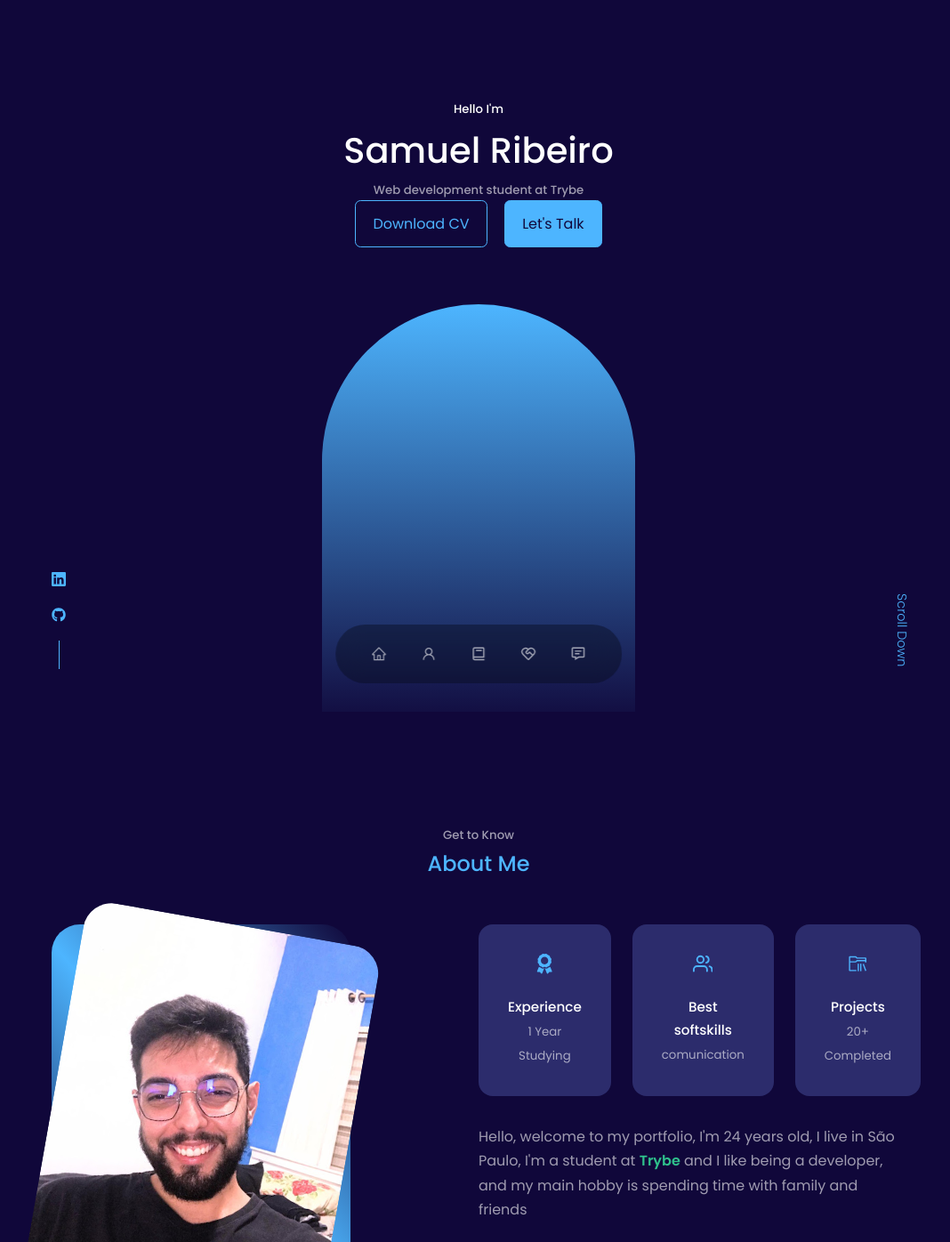
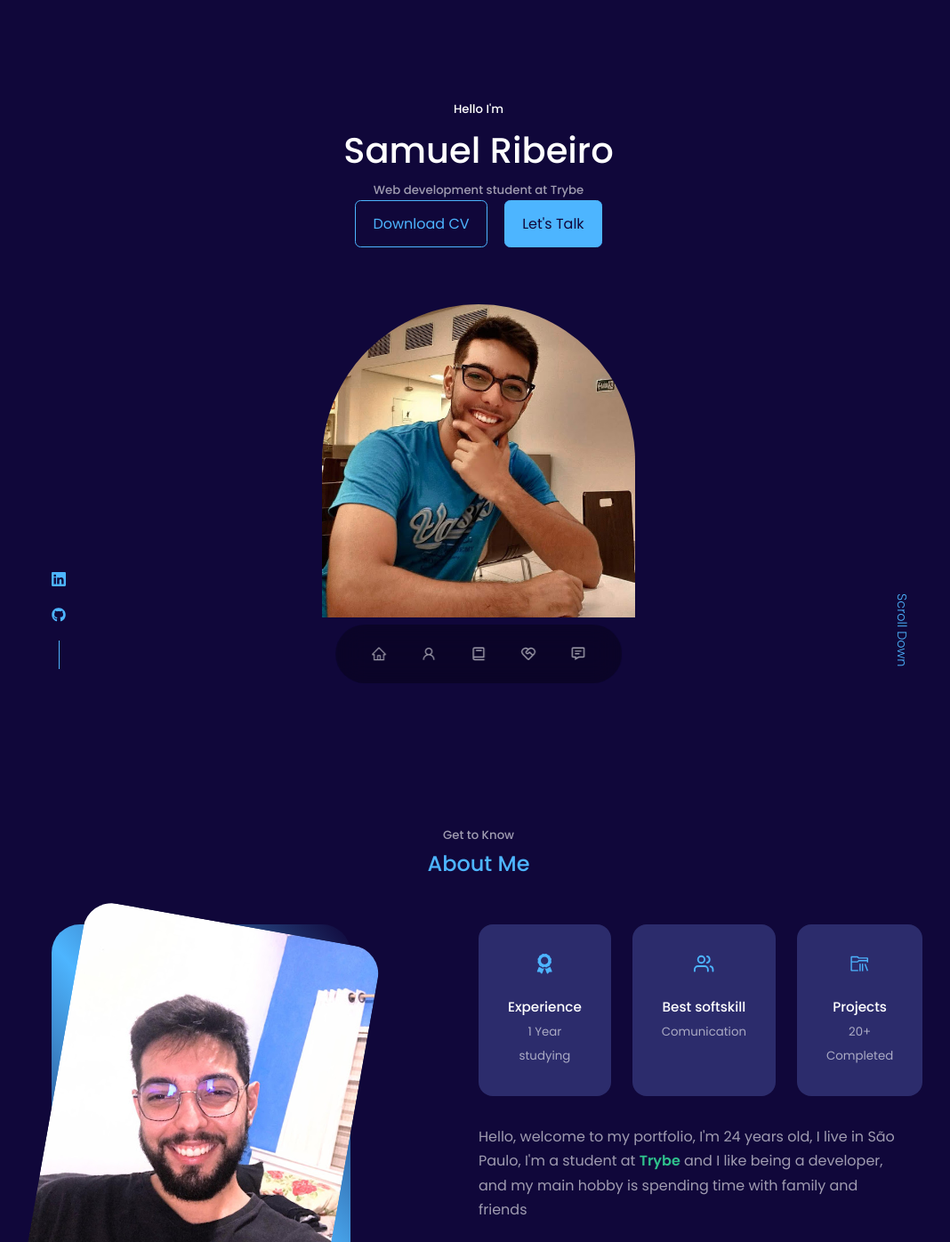
Before and after one commit to SamuelR499/my-portfolio, a React (Create React App) app: page / in a window 1280 px wide. Shown: the top 1396 px of the page at 89% size, without its empty margins (102-1170 px from the left). Built offline with nearby package versions, Linux system fonts and the light colour scheme; the HTML template or start-up script is replaced by a standard one.

Commit message:
refactor: minha imagem no header, e textos de about

```diff
--- a/src/components/about/About.jsx
+++ b/src/components/about/About.jsx
@@ -23,12 +23,12 @@ const About = () => {
               <article className="about_card">
                 <FaAward className="about_icon"/>
                 <h5>Experience</h5>
-                <small>1 Year Studying</small>
+                <small>1 Year studying</small>
               </article>
               <article className="about_card">
                 <FiUsers className="about_icon"/>
-                <h5>Best softskills</h5>
-                <small>comunication</small>
+                <h5>Best softskill</h5>
+                <small>Comunication</small>
               </article>
               <article className="about_card">
                 <VscFolderLibrary className="about_icon"/>
--- a/src/components/header/Header.css
+++ b/src/components/header/Header.css
@@ -13,9 +13,9 @@ header {
 /*=================== CTA ===================*/
 .cta{
   margin-top: 2,5rem;
-display: flex;
-gap: 1.2rem;
-justify-content: center;
+  display: flex;
+  gap: 1.2rem;
+  justify-content: center;
 }
 
 /*=================== HEADER SOCIALS ===================*/
@@ -40,13 +40,12 @@ justify-content: center;
 .me {
   background: linear-gradient(var(--color-primary), transparent);
   width: 22rem;
-  height: 30rem;
+  height: 22rem;
   position: absolute;
   left: calc(50% - 11rem);
   margin-top: 4rem;
   border-radius: 12rem 12rem 0 0;
   overflow: hidden;
-  padding: 5rem 1.5rem 1.5rem 1.5rem;
 }
 
 /*=================== SCROLL DOWN ===================*/
--- a/src/components/header/Header.jsx
+++ b/src/components/header/Header.jsx
@@ -1,7 +1,7 @@
 import React, { Component } from 'react';
 import './Header.css';
 import CTA from './CTA';
-import ME from '../../assets/me.png'
+import meTrue from '../../assets/meTrue.jpg'
 import HeaderSocials from './HeaderSocials';
 
 class Header extends Component {
@@ -15,7 +15,7 @@ class Header extends Component {
                 <CTA/>
                 <HeaderSocials/>
                 <div className="me">
-                    {/* <img src={ME} alt="me" /> */}
+                    <img src={meTrue} alt="me" />
                 </div>
                     <a href="#contact" className='scroll_down'>Scroll Down</a>
                 </div>
```
Also changed, not shown: src/assets/me.png (deleted), src/assets/meTrue.jpg (added).
